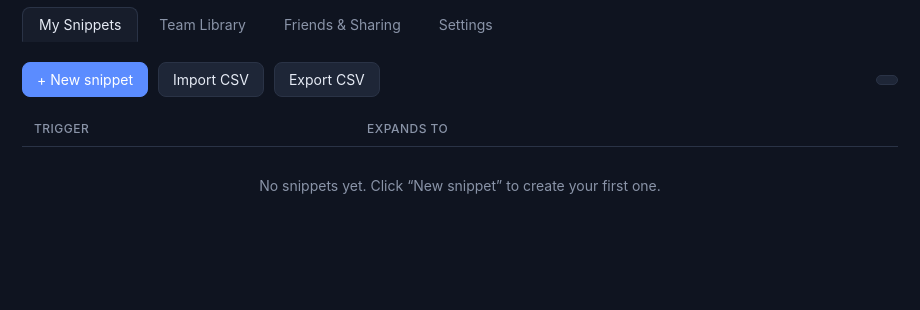
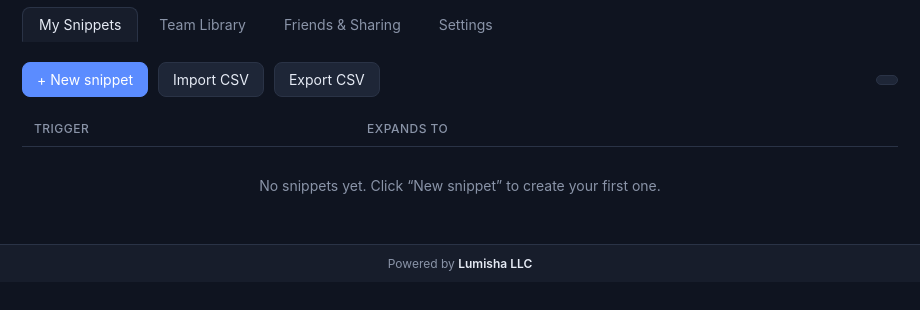
Before and after one commit to smsaree3-svg/trexpanda, an Electron app: page src/renderer/index.html in a window 920 px wide. Shown: the part 76-386 px from the top of the page. Drawn offline with Linux system fonts and the light colour scheme; no server answers.

Commit message:
Add "Powered by Lumisha LLC" footer to app UI

```diff
--- a/src/renderer/index.html
+++ b/src/renderer/index.html
@@ -117,6 +117,9 @@
   .or-divider { display: flex; align-items: center; gap: 10px; color: var(--muted);
     font-size: 12px; margin: 16px 0 6px; }
   .or-divider::before, .or-divider::after { content: ""; flex: 1; height: 1px; background: var(--line); }
+  footer.app-footer { padding: 11px 22px; border-top: 1px solid var(--line);
+    color: var(--muted); font-size: 12px; text-align: center; background: var(--panel); }
+  footer.app-footer b { color: var(--text); font-weight: 600; }
 </style>
 </head>
 <body>
@@ -337,6 +340,8 @@
   </section>
 </main>
 
+<footer class="app-footer">Powered by <b>Lumisha&nbsp;LLC</b></footer>
+
 <!-- EDITOR MODAL -->
 <div class="modal-bg" id="modal">
   <div class="modal">
```
